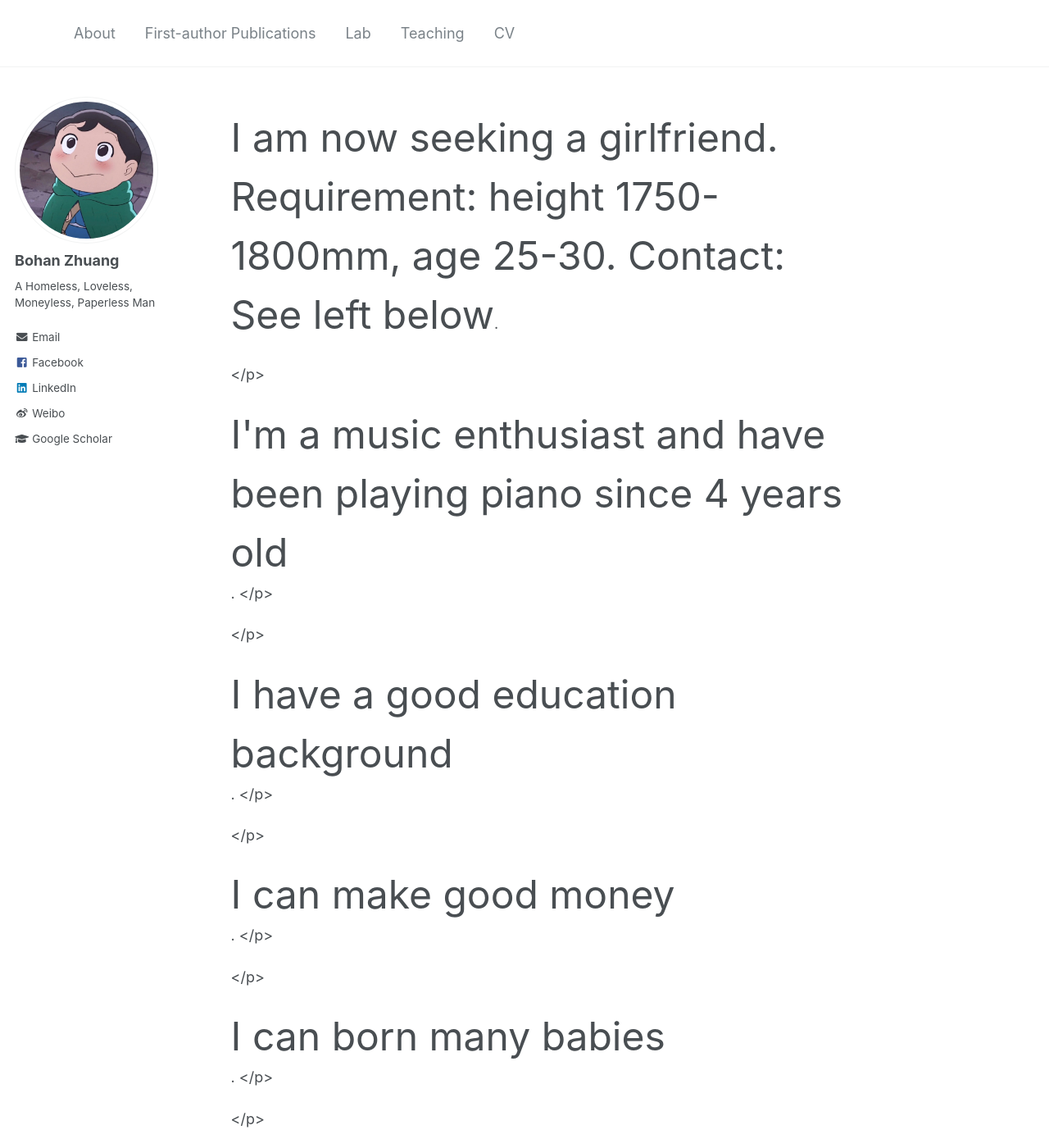
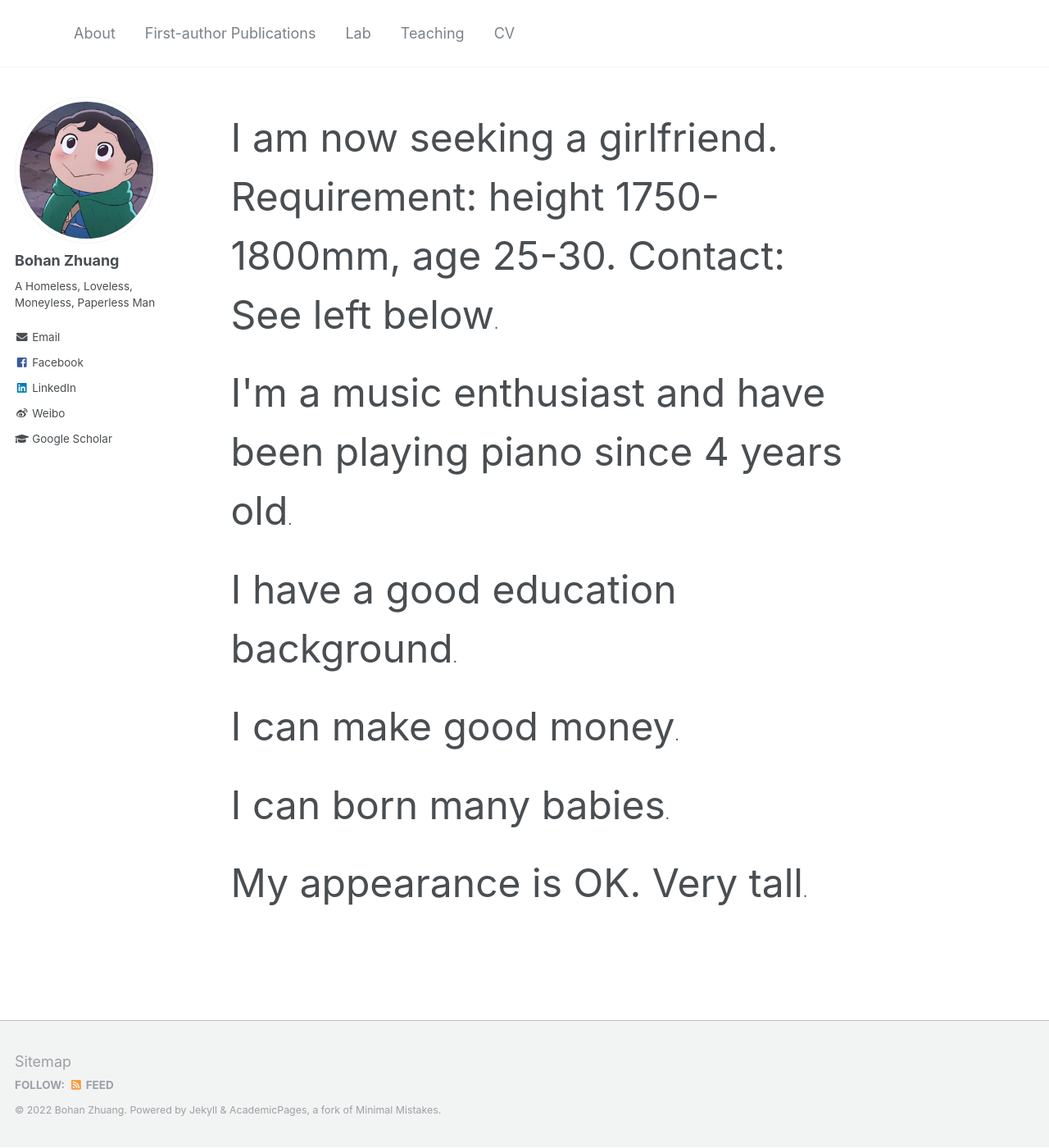
Before and after one commit to bohanzhuang/bohanzhuang.github.io, a Jekyll site: the page built from _pages/about.md, in a window 1280 px wide and 1400 px high. Shown: the whole window at 82% size. Built offline with Jekyll 4.4.1, drawn with Linux system fonts in a browser that asks for light colours.

Commit message:
Update about.md

```diff
--- a/_pages/about.md
+++ b/_pages/about.md
@@ -12,22 +12,22 @@ redirect_from:
 <font size=10>I am now seeking a girlfriend. Requirement: height 1750-1800mm, age 25-30. Contact: See left below</font>.
 </p>
 
-</p>
+<p>
 <font size=10>I'm a music enthusiast and have been playing piano since 4 years old</font>.
 </p>
 
-</p>
+<p>
 <font size=10>I have a good education background</font>.
 </p>
 
-</p>
+<p>
 <font size=10>I can make good money</font>.
 </p>
 
-</p>
+<p>
 <font size=10>I can born many babies</font>.
 </p>
 
-</p>
+<p>
 <font size=10>My appearance is OK. Very tall</font>.
 </p>
```
